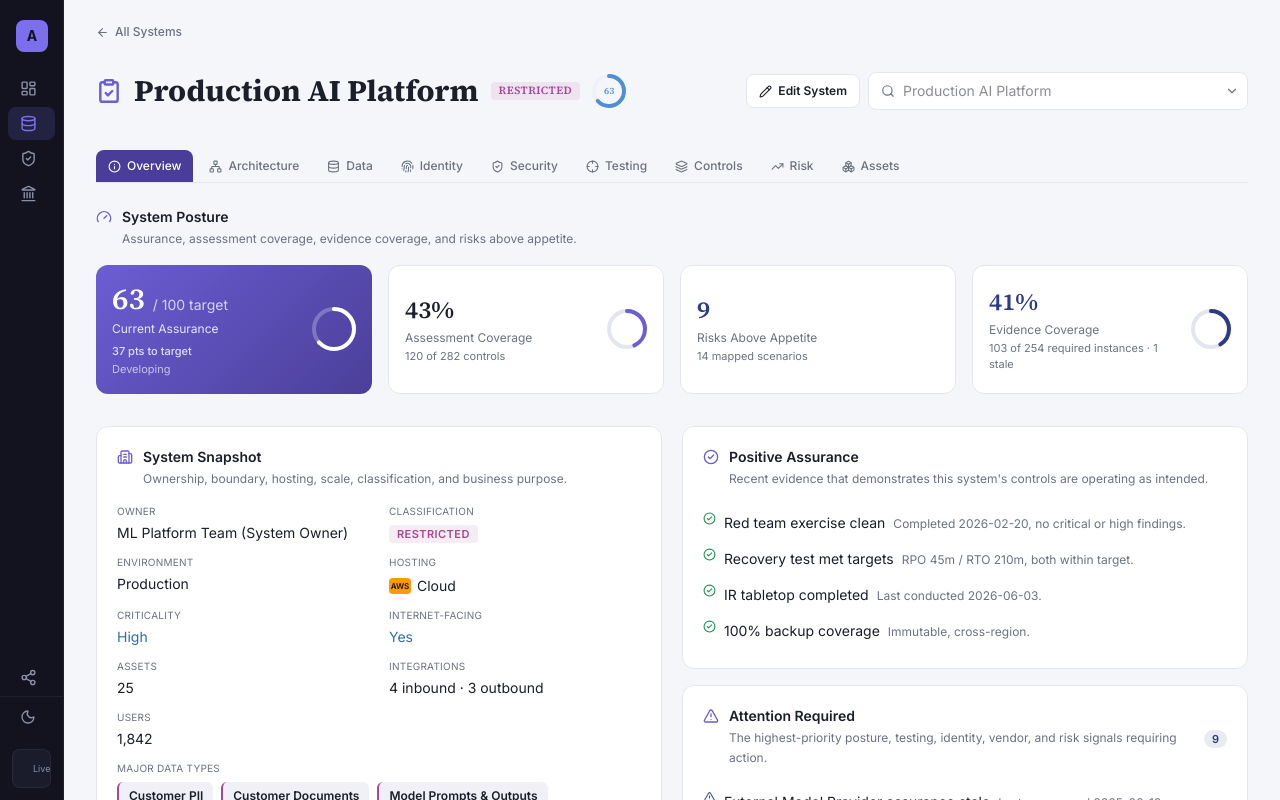
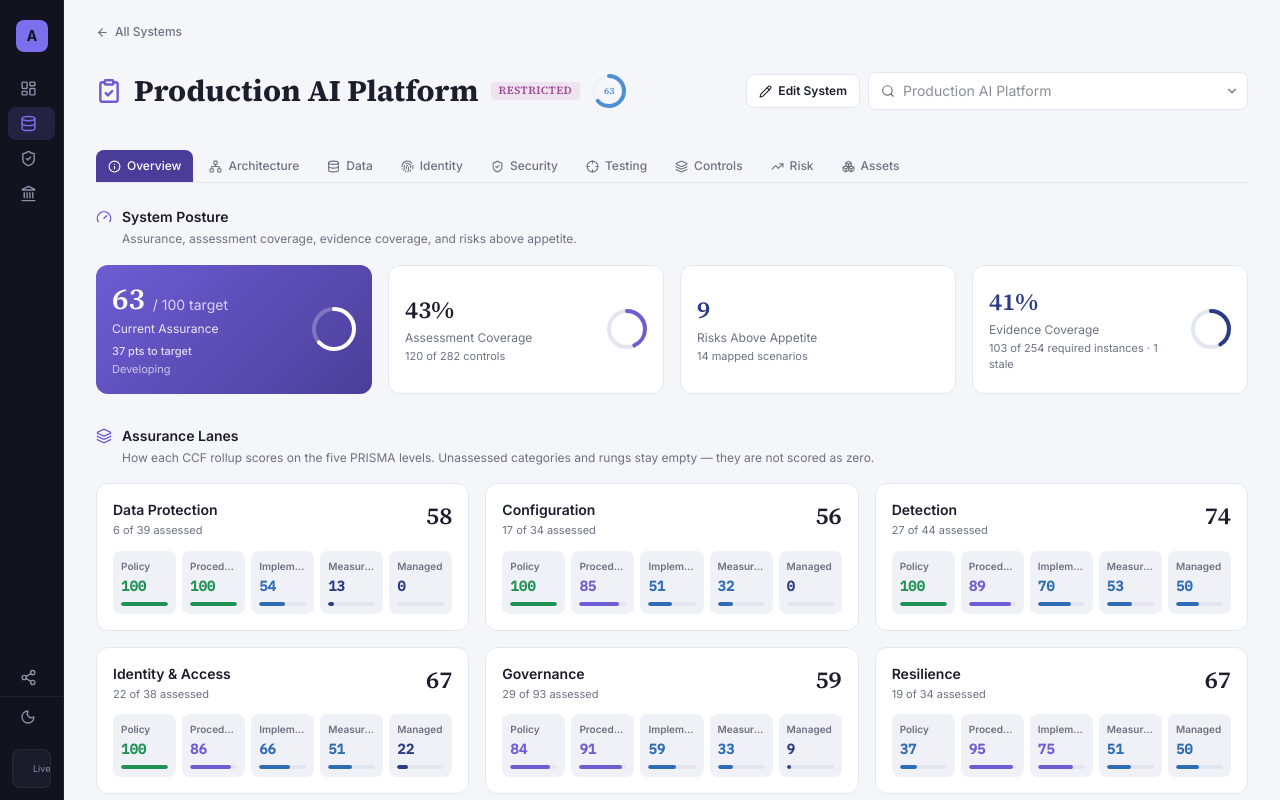
Before and after one commit to jklepp/grc, a React (Vite) app: page / in a window 1280 px wide. Both pictures are taken after typing "name@example.com", "Sample123" into the empty fields and a click on the button "Sign in". Built offline with nearby package versions, Linux system fonts and the light colour scheme.

Commit message:
System Page Updates

```diff
--- a/src/pages/SystemWorkspace/SystemOverview.tsx
+++ b/src/pages/SystemWorkspace/SystemOverview.tsx
@@ -2,6 +2,7 @@ import React, { useState } from "react";
 import { FileDown } from "lucide-react";
 import { C } from "../../theme";
 import { AssuranceCockpit } from "./overview/AssuranceCockpit";
+import { AssuranceLanes } from "./overview/AssuranceLanes";
 import { AttentionRequired } from "./overview/AttentionRequired";
 import { SystemSnapshot } from "./overview/SystemSnapshot";
 import { RecentSystemActivity } from "./overview/RecentSystemActivity";
@@ -45,6 +46,8 @@ export function SystemOverview(props: SystemOverviewProps) {
     <div className="px-8 pb-10 space-y-8">
       <AssuranceCockpit system={system} cockpit={cockpit} />
 
+      <AssuranceLanes system={system} />
+
       <div className="grid grid-cols-2 gap-5">
         <SystemSnapshot system={system} exposure={exposure} dataTypes={dataTypes} />
         <AttentionRequired cockpit={cockpit} onNavigate={onNavigate} />
--- /dev/null
+++ b/src/pages/SystemWorkspace/overview/AssuranceLanes.tsx
@@ -0,0 +1,75 @@
+import React from "react";
+import { Layers } from "lucide-react";
+import { C } from "../../../theme";
+import { ASSURANCE_CATEGORIES, PRISMA_LEVELS } from "../../../engine";
+import type { PrismaLevel } from "../../../graph/nodes/taxonomy";
+import { SectionHeader } from "../shared/SectionHeader";
+import type { WorkspaceSystem } from "../types";
+
+// Continuous 0–100 averages, not the five-point compliance scale. Thresholds
+// follow the same colour steps ratingColor uses so a 75 mean reads like
+// Mostly Compliant and a null stays muted rather than looking like a zero.
+function laneColor(rating: number | null): string {
+  if (rating == null) return C.muted;
+  if (rating >= 100) return C.green;
+  if (rating >= 75) return C.accent;
+  if (rating >= 25) return C.amber;
+  return C.red;
+}
+
+function PrismaRung({ level, rating }: { level: PrismaLevel; rating: number | null }) {
+  return (
+    <div className="min-w-0 rounded-lg px-2 py-2" style={{ background: C.panel2 }}>
+      <div className="text-[10px] font-semibold truncate" style={{ color: C.muted }}>{level}</div>
+      <div
+        className="text-sm font-semibold tabular-nums mt-0.5"
+        style={{ color: laneColor(rating), fontFamily: "'IBM Plex Mono', monospace" }}
+      >
+        {rating == null ? "—" : rating}
+      </div>
+      <div className="mt-1.5 h-1 rounded-full overflow-hidden" style={{ background: C.border }}>
+        <div className="h-full rounded-full" style={{ width: `${rating ?? 0}%`, background: laneColor(rating) }} />
+      </div>
+    </div>
+  );
+}
+
+export function AssuranceLanes({ system }: { system: WorkspaceSystem }) {
+  return (
+    <div>
+      <SectionHeader
+        icon={Layers}
+        title="Assurance Lanes"
+        description="How each CCF rollup scores on the five PRISMA levels. Unassessed categories and rungs stay empty — they are not scored as zero."
+      />
+      <div className="grid grid-cols-1 md:grid-cols-2 xl:grid-cols-3 gap-4">
+        {ASSURANCE_CATEGORIES.map((category) => {
+          const lane = system.categories[category];
+          return (
+            <div key={category} className="rounded-xl p-4" style={{ background: C.panel, border: `1px solid ${C.border}` }}>
+              <div className="flex items-start justify-between gap-3">
+                <div className="min-w-0">
+                  <div className="text-sm font-semibold" style={{ color: C.ink }}>{category}</div>
+                  <div className="text-[11px] mt-0.5" style={{ color: C.muted }}>
+                    {lane.coverage.assessed} of {lane.coverage.applicable} assessed
+                  </div>
+                </div>
+                <div
+                  className="text-2xl font-semibold tabular-nums shrink-0"
+                  style={{ color: lane.score == null ? C.muted : C.ink, fontFamily: "'Source Serif 4', serif" }}
+                >
+                  {lane.score ?? "—"}
+                </div>
+              </div>
+              <div className="grid grid-cols-5 gap-1.5 mt-3">
+                {PRISMA_LEVELS.map((level) => (
+                  <PrismaRung key={level} level={level} rating={lane.levelAverages[level]} />
+                ))}
+              </div>
+            </div>
+          );
+        })}
+      </div>
+    </div>
+  );
+}
```
